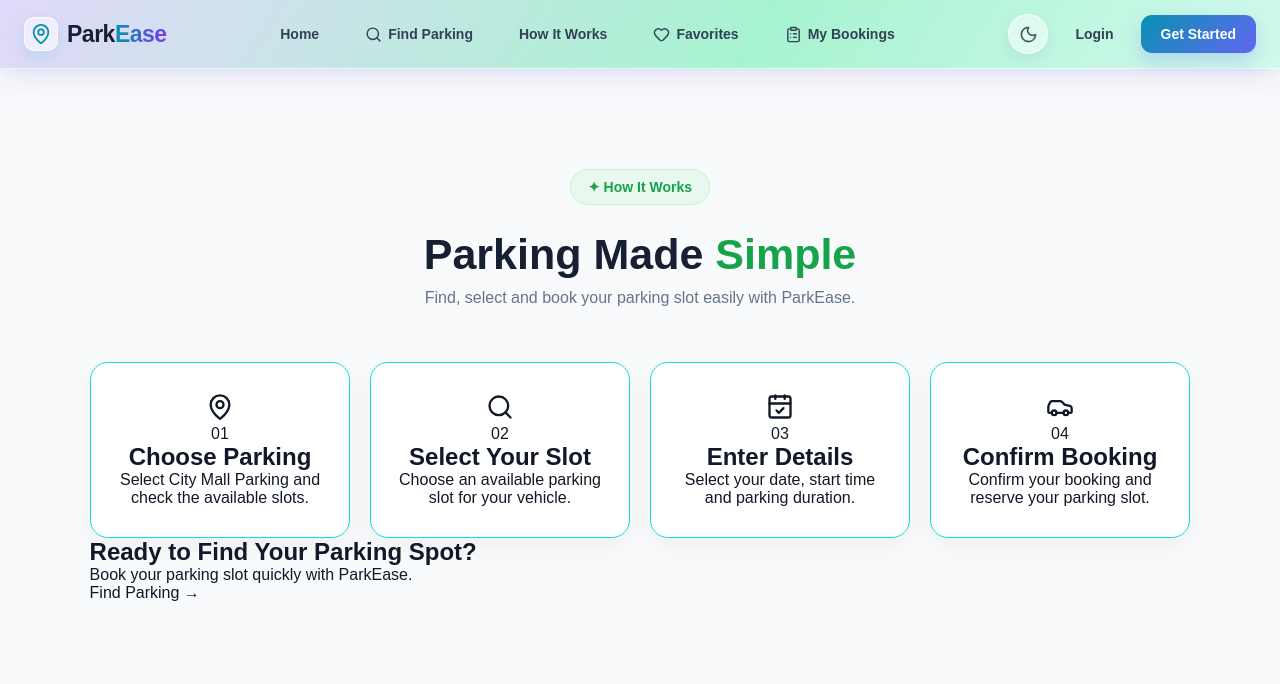
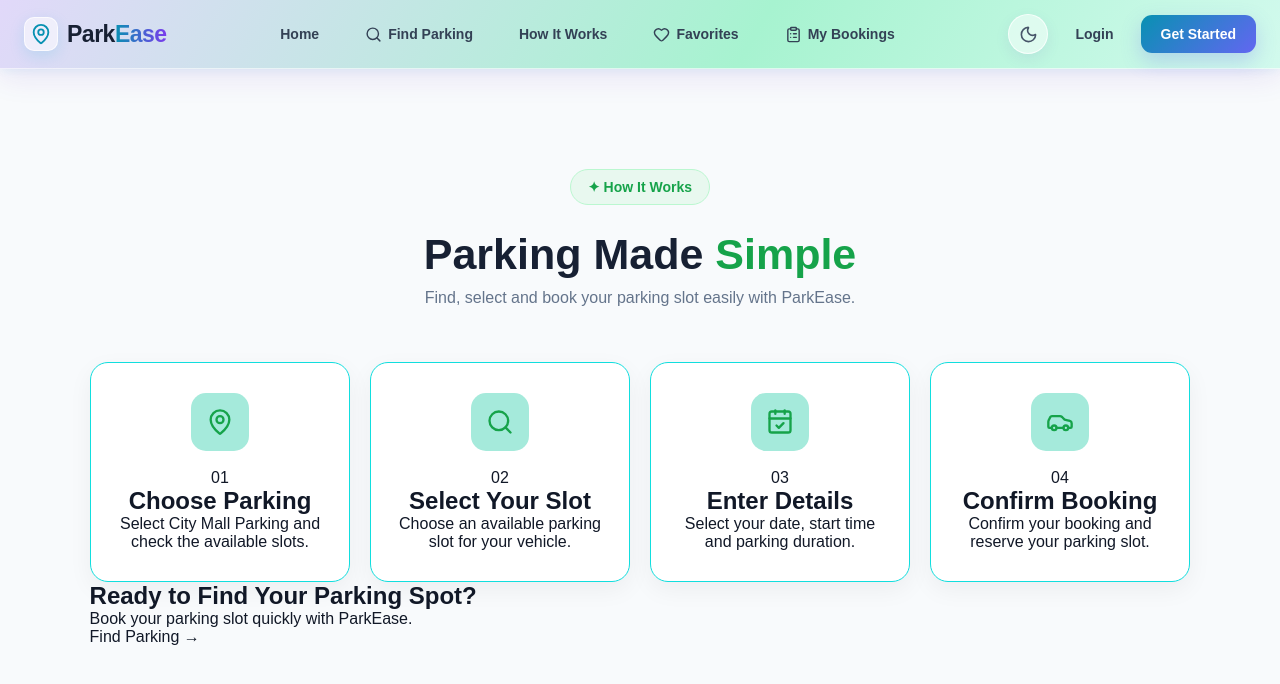
Before and after one commit to dibeyendu-dev/smart-parking-system, a React (Vite) app: page /about in a window 1280 px wide. Shown: the top 684 px of the page. Built offline with nearby package versions, Linux system fonts and the light colour scheme.

Commit message:
About css part 8 added

```diff
--- a/src/css/About.css
+++ b/src/css/About.css
@@ -57,3 +57,14 @@
     border-color: #bbf7d0;
     box-shadow: 0 14px 30px rgba(22, 163, 74, 0.1);
 }
+.how-icon {
+    width: 58px;
+    height: 58px;
+    margin: 0 auto 18px;
+    display: flex;
+    align-items: center;
+    justify-content: center;
+    background: #a5eadb;
+    border-radius: 15px;
+    color: #16a34a;
+}
```
